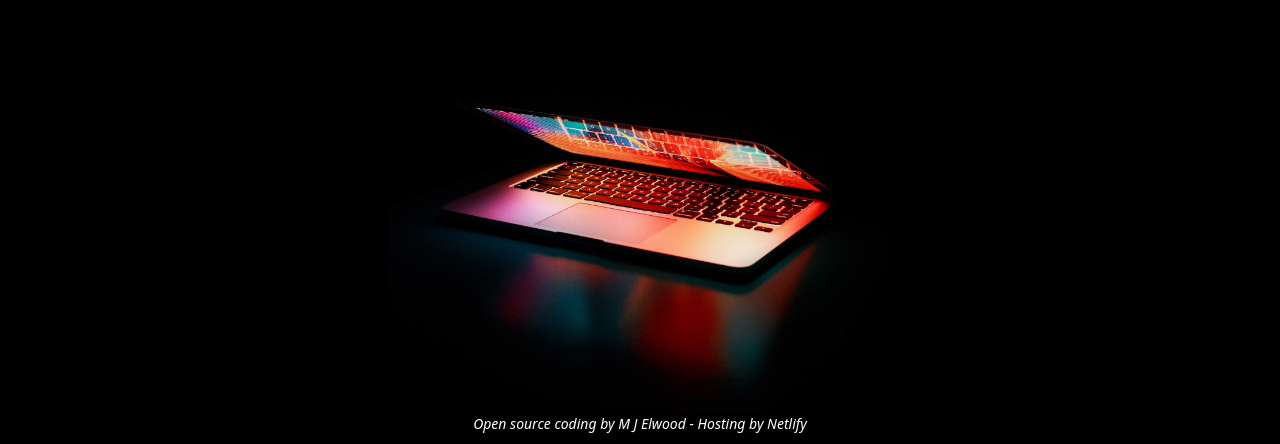
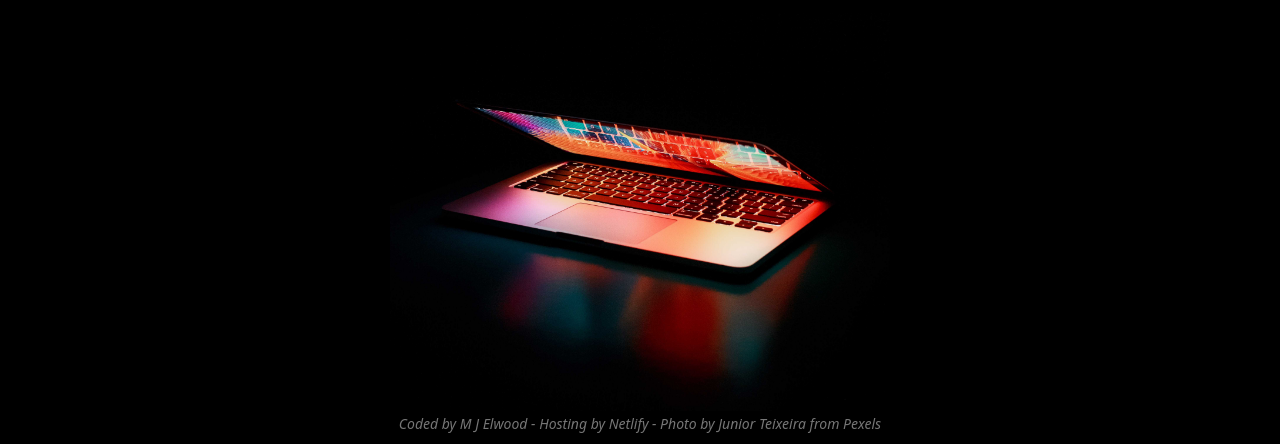
Before and after one commit to mjeanelwood/Project-Portfolio, a plain HTML site: page index.html in a window 1280 px wide. Shown: the part 356-800 px from the top of the page. Drawn offline with nearby package versions, Linux system fonts and the light colour scheme.

Commit message:
update footer

```diff
--- a/index.html
+++ b/index.html
@@ -60,15 +60,13 @@
     <h2>Welcome! I'm</h2>
     <h1>Melba Elwood</h1>
     <p>Aspiring frontend developer based in the USA</p>
-    <img
-      src="images/homepage.jpg"
-      alt="opening laptop
-
-"
-    />
+    <img src="images/homepage.jpg" alt="opening laptop" />
     <footer>
       <small
-        ><em>Open source coding by M J Elwood - Hosting by Netlify</em></small
+        ><em
+          >Coded by M J Elwood - Hosting by Netlify - Photo by Junior Teixeira
+          from Pexels</em
+        ></small
       >
     </footer>
   </body>
--- a/src/style.css
+++ b/src/style.css
@@ -15,3 +15,7 @@ h2 {
 img {
   max-width: 500px;
 }
+
+footer {
+  color: #767676;
+}
```
